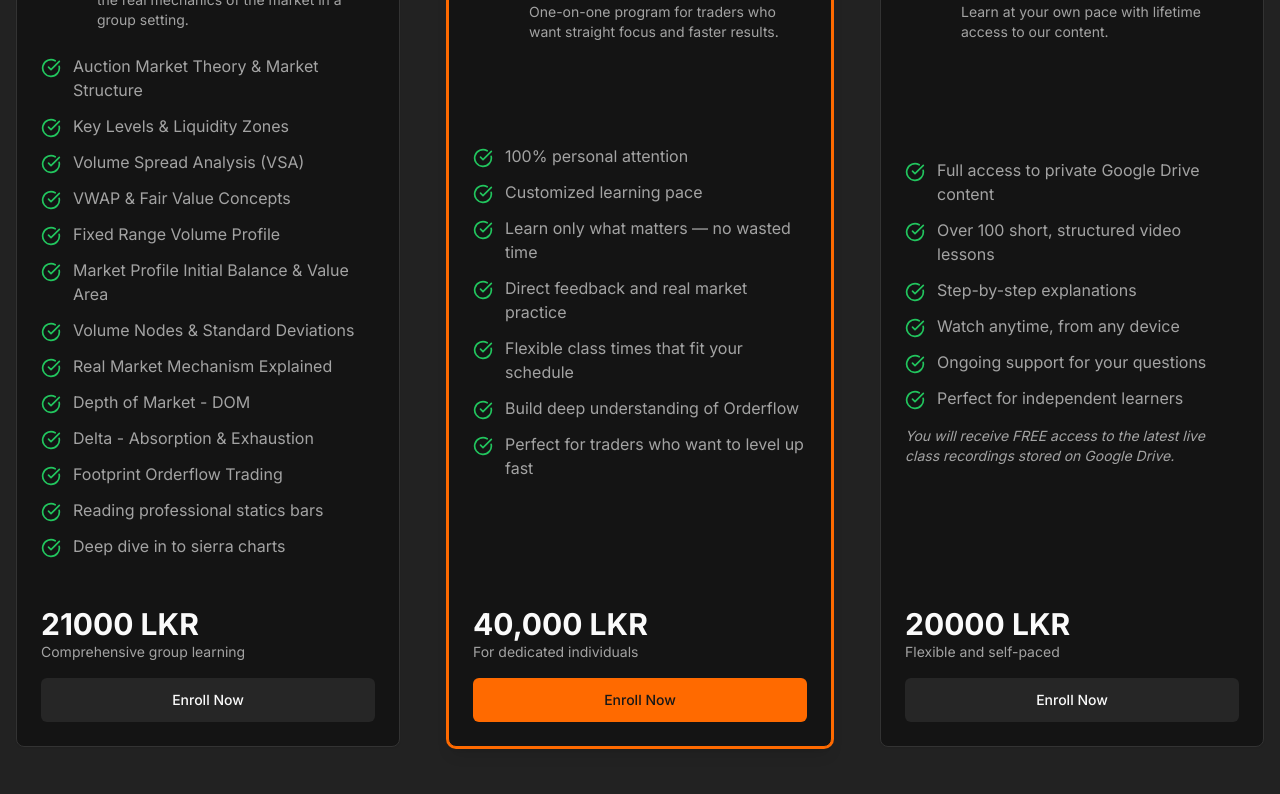
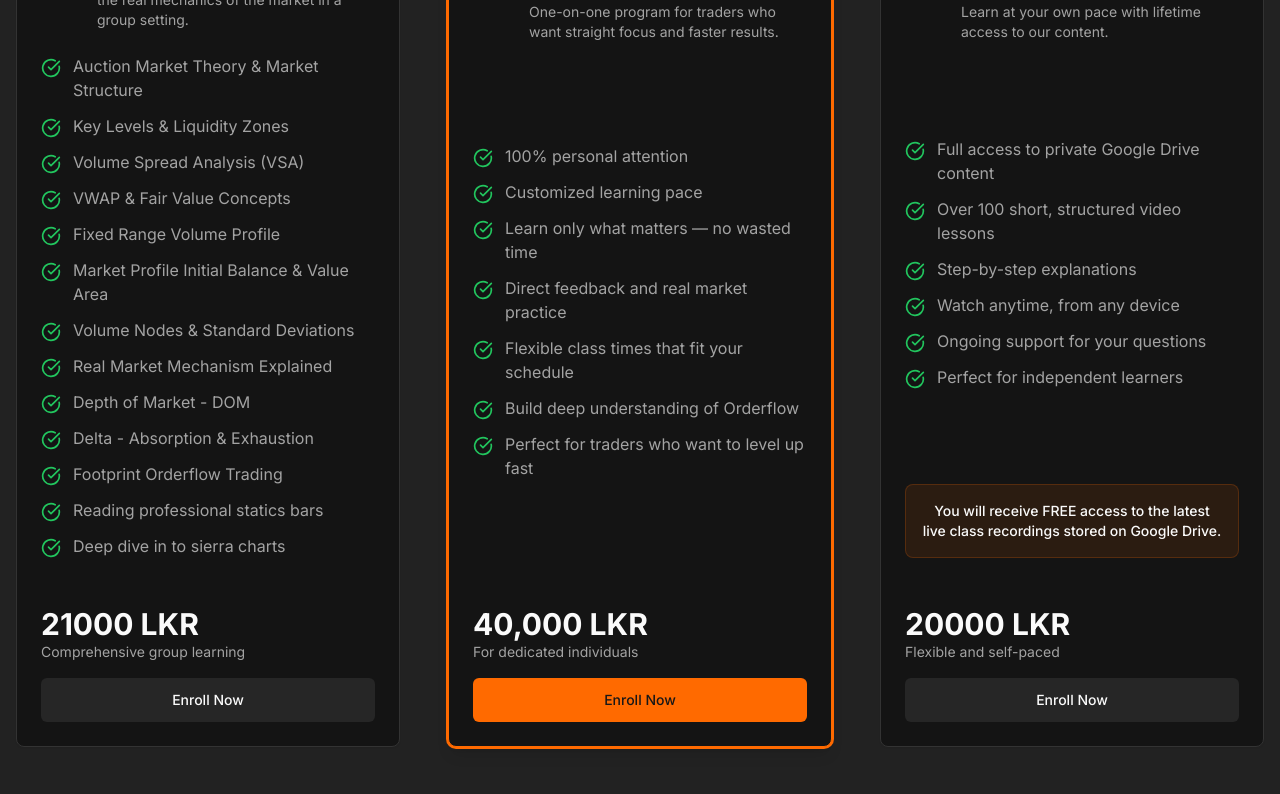
Before and after one commit to samithw/darktweb, a Next.js app: page / in a window 1280 px wide. Shown: the part 1160-1954 px from the top of the page. Built offline with nearby package versions, Linux system fonts and the light colour scheme.

Commit message:
add it as a more prominent section, maybe as a special notice for that p

```diff
--- a/src/components/page/mentorships-section.tsx
+++ b/src/components/page/mentorships-section.tsx
@@ -32,7 +32,7 @@ export default function MentorshipsSection() {
                                 </div>
                             </div>
                         </CardHeader>
-                        <CardContent className="flex-grow">
+                        <CardContent className="flex-grow flex flex-col justify-between">
                             <ul className="space-y-3">
                                 {mentorship.features.map((feature) => (
                                     <li key={feature} className="flex items-start">
@@ -42,9 +42,11 @@ export default function MentorshipsSection() {
                                 ))}
                             </ul>
                             {mentorship.title === 'Self-Study Orderflow Mentorship' && (
-                                <p className="mt-4 text-sm text-muted-foreground italic">
-                                    You will receive FREE access to the latest live class recordings stored on Google Drive.
-                                </p>
+                                <div className="mt-6 p-4 bg-primary/10 border border-primary/20 rounded-lg text-center">
+                                    <p className="text-sm font-medium text-foreground">
+                                        You will receive FREE access to the latest live class recordings stored on Google Drive.
+                                    </p>
+                                </div>
                             )}
                         </CardContent>
                         <CardFooter className="flex flex-col items-start gap-4 pt-6">
```
